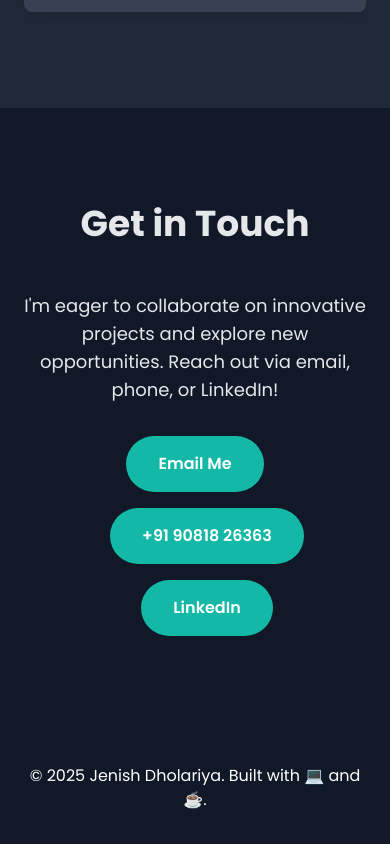
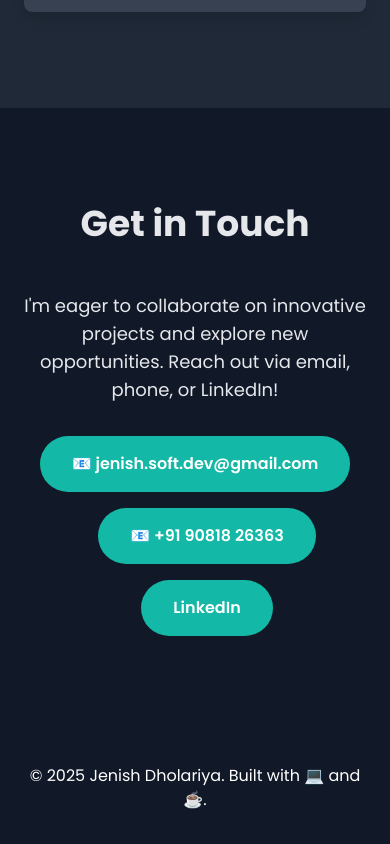
Before and after one commit to jenish2/portfolio, a plain HTML site: page index.html in a window 390 px wide. Shown: the part 6097-6941 px from the top of the page. Drawn offline with nearby package versions, Linux system fonts and the light colour scheme.

Commit message:
added email phone emojis

```diff
--- a/index.html
+++ b/index.html
@@ -354,8 +354,8 @@
         I'm eager to collaborate on innovative projects and explore new opportunities. Reach out via email, phone, or LinkedIn!
       </p>
       <div class="flex justify-center space-x-6 flex-wrap gap-4">
-        <a href="mailto:jenish.soft.dev@gmail.com" class="btn bg-teal-500 text-white px-8 py-4 rounded-full font-semibold hover:bg-teal-600" data-aos="fade-up" data-aos-delay="200">Email Me</a>
-        <a href="tel:+919081826363" class="btn bg-teal-500 text-white px-8 py-4 rounded-full font-semibold hover:bg-teal-600" data-aos="fade-up" data-aos-delay="300">+91 90818 26363</a>
+        <a href="mailto:jenish.soft.dev@gmail.com" class="btn bg-teal-500 text-white px-8 py-4 rounded-full font-semibold hover:bg-teal-600" data-aos="fade-up" data-aos-delay="200">📧 jenish.soft.dev@gmail.com</a>
+        <a href="tel:+919081826363" class="btn bg-teal-500 text-white px-8 py-4 rounded-full font-semibold hover:bg-teal-600" data-aos="fade-up" data-aos-delay="300">📧 +91 90818 26363</a>
         <a href="https://linkedin.com/in/jenish-dholariya" target="_blank" class="btn bg-teal-500 text-white px-8 py-4 rounded-full font-semibold hover:bg-teal-600" data-aos="fade-up" data-aos-delay="400">LinkedIn</a>
       </div>
     </div>
```
